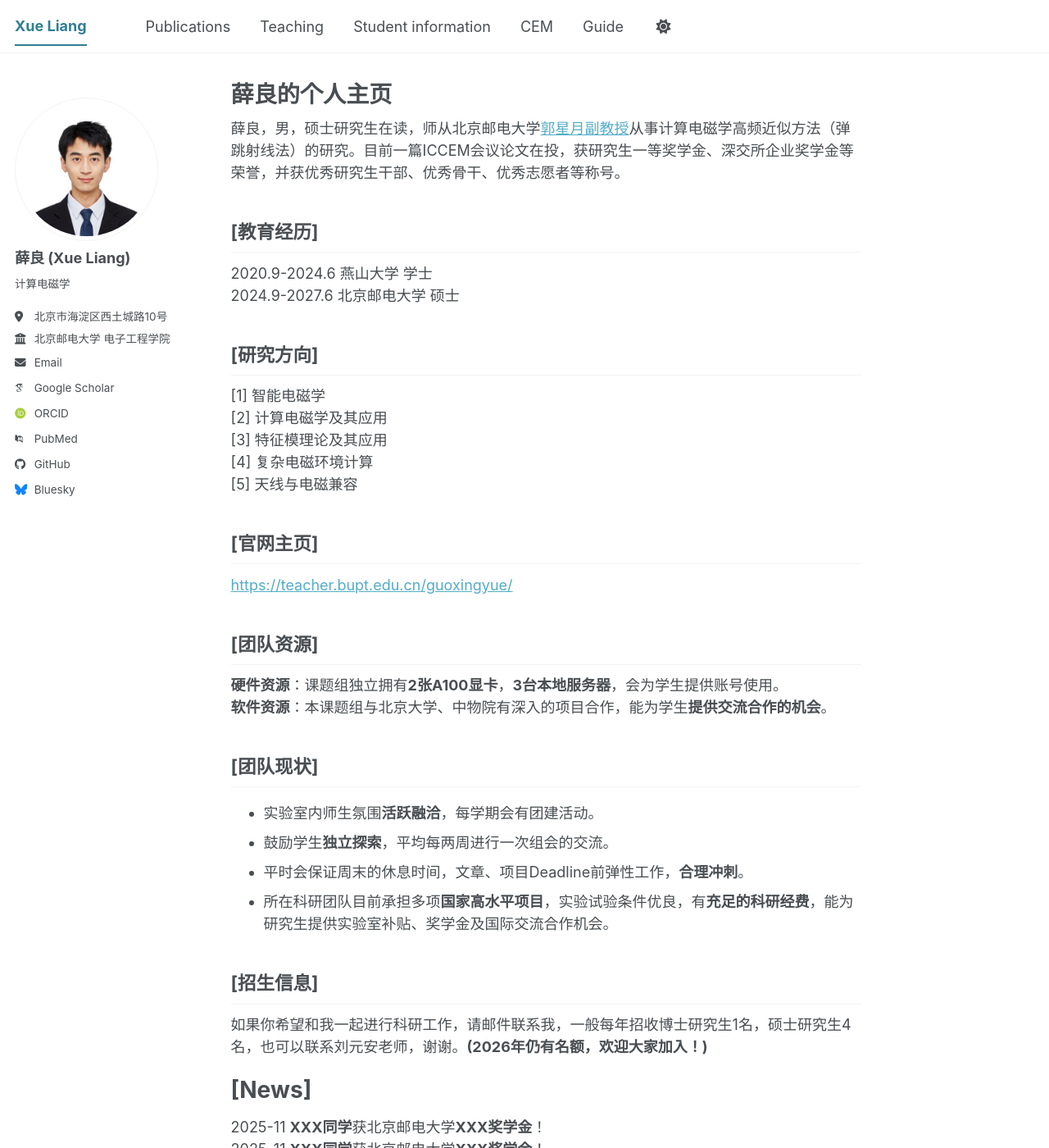
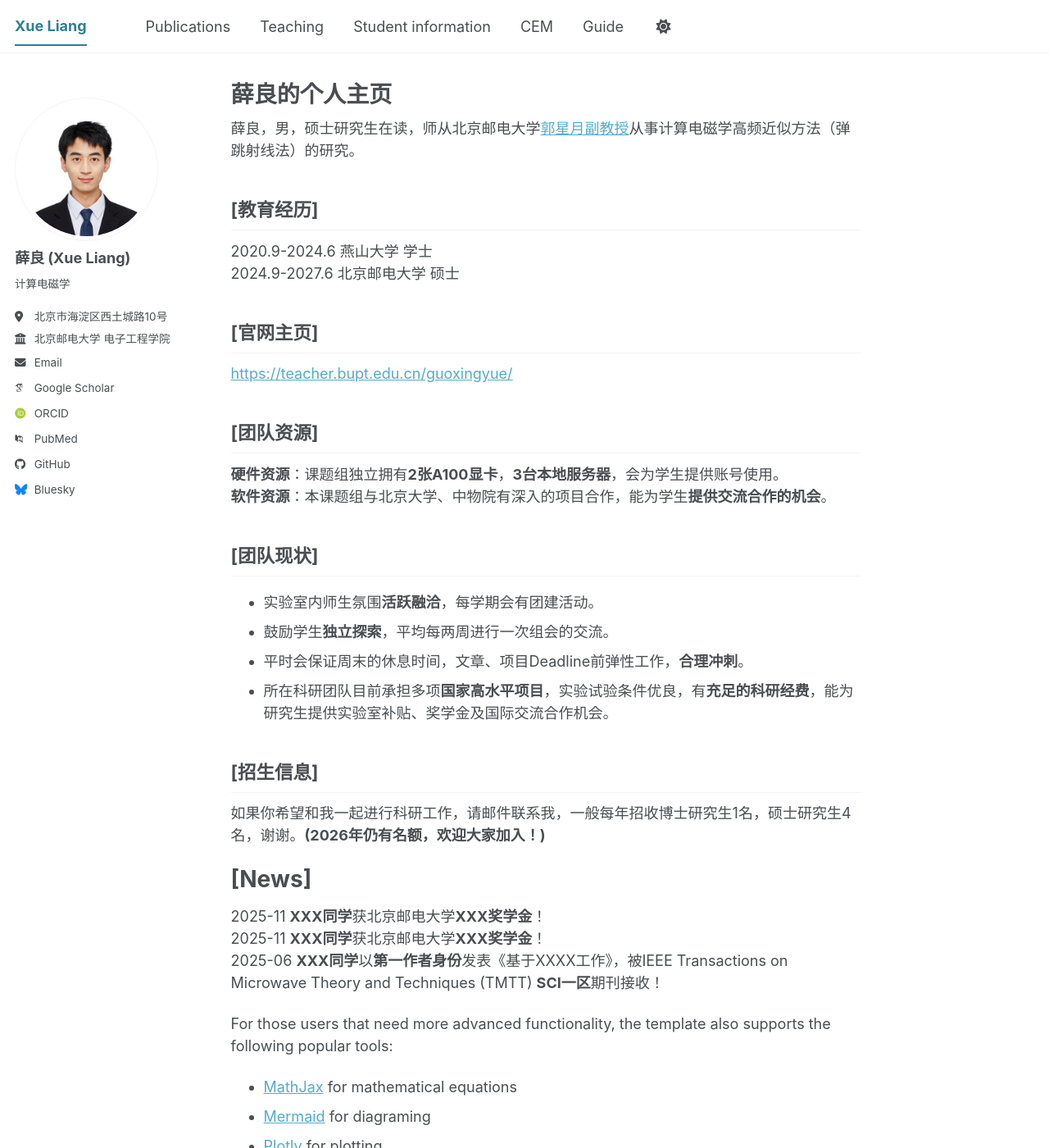
Before and after one commit to TsingHuaGo/xueliang.github.io, a Jekyll site: the page built from _pages/about.md, in a window 1280 px wide and 1400 px high. Shown: the whole window at 82% size. Built offline with Jekyll 4.4.1, drawn with Linux system fonts in a browser that asks for light colours; some web fonts are replaced; a script bundle is joined from its source files by our own code; library files that are not in the unit come from our copies.

Commit message:
Update about.md

```diff
--- a/_pages/about.md
+++ b/_pages/about.md
@@ -7,20 +7,12 @@ redirect_from:
   - /about.html
 ---
 
-薛良，男，硕士研究生在读，师从北京邮电大学[郭星月副教授](https://teacher.bupt.edu.cn/guoxingyue)从事计算电磁学高频近似方法（弹跳射线法）的研究。目前一篇ICCEM会议论文在投，获研究生一等奖学金、深交所企业奖学金等荣誉，并获优秀研究生干部、优秀骨干、优秀志愿者等称号。
+薛良，男，硕士研究生在读，师从北京邮电大学[郭星月副教授](https://teacher.bupt.edu.cn/guoxingyue)从事计算电磁学高频近似方法（弹跳射线法）的研究。
 
 [教育经历]
 ------
 2020.9-2024.6    燕山大学    学士\
 2024.9-2027.6    北京邮电大学    硕士
-
-[研究方向]
-------
-[1] 智能电磁学\
-[2] 计算电磁学及其应用\
-[3] 特征模理论及其应用\
-[4] 复杂电磁环境计算\
-[5] 天线与电磁兼容
 
 [官网主页]
 ------
@@ -43,7 +35,7 @@ redirect_from:
 
 [招生信息]
 ------
-如果你希望和我一起进行科研工作，请邮件联系我，一般每年招收博士研究生1名，硕士研究生4名，也可以联系刘元安老师，谢谢。**(2026年仍有名额，欢迎大家加入！)**
+如果你希望和我一起进行科研工作，请邮件联系我，一般每年招收博士研究生1名，硕士研究生4名，谢谢。**(2026年仍有名额，欢迎大家加入！)**
 
 
 [News]
```
